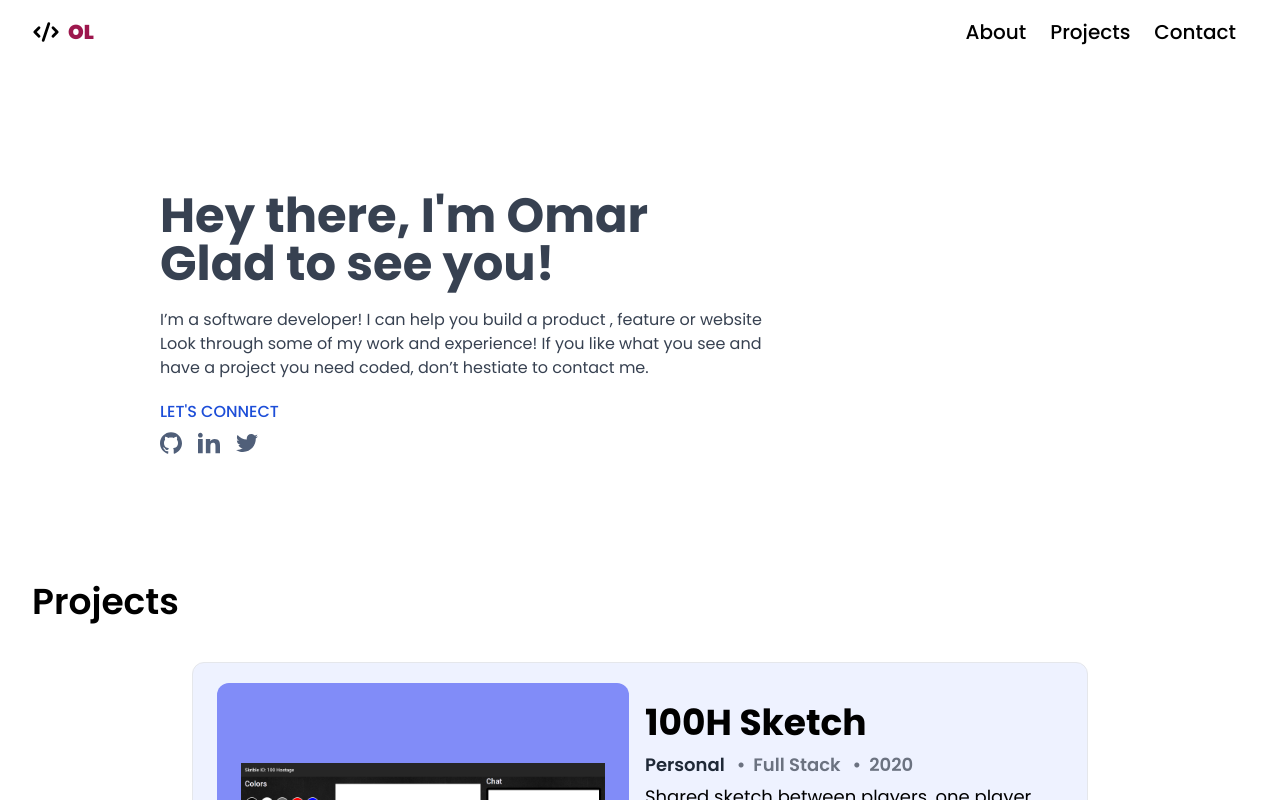
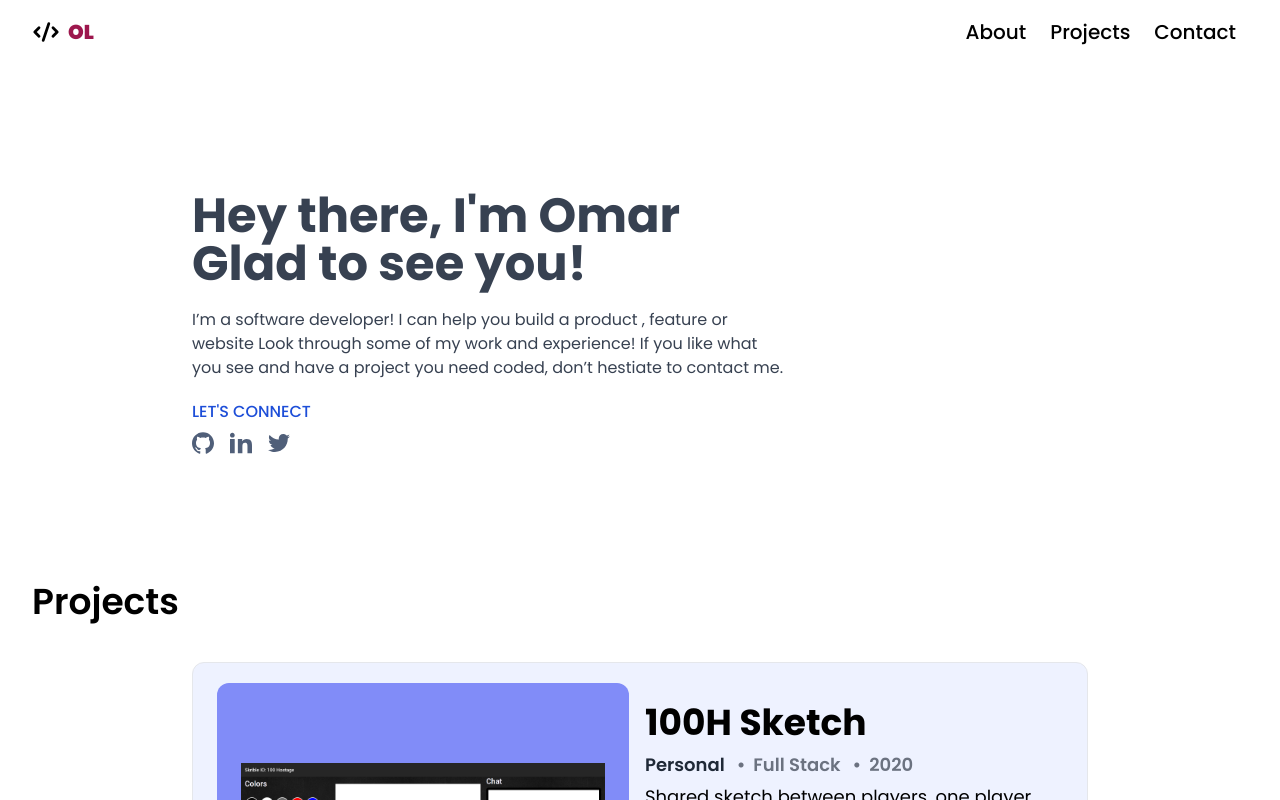
Before and after one commit to omar-labana/old-portfolio, a Vue app: page / in a window 1280 px wide. Shown: the top 800 px of the page. Built offline with nearby package versions, Linux system fonts and the light colour scheme.

Commit message:
Start extracting component classes with @apply

```diff
--- a/src/App.vue
+++ b/src/App.vue
@@ -1,5 +1,5 @@
 <template>
-  <div class="font-main">
+  <div class="layout">
     <Header />
     <Hero />
     <Projects />
@@ -15,3 +15,9 @@ import Projects from "./components/Projects.vue";
 import About from "./components/About.vue";
 import Contact from "./components/Contact.vue";
 </script>
+
+<style >
+.layout {
+  @apply max-w-7xl font-main mx-auto px-2 sm:px-6 lg:px-8;
+}
+</style>
--- a/src/components/About.vue
+++ b/src/components/About.vue
@@ -1,5 +1,5 @@
 <template>
-  <div class="max-w-7xl mx-auto px-2 sm:px-6 lg:px-8 md:flex">
+  <div class="md:flex">
     <div class="md:w-1/2">
       <h2 class="text-4xl font-bold">
         About
--- a/src/components/Header.vue
+++ b/src/components/Header.vue
@@ -1,5 +1,5 @@
 <template>
-  <nav class="max-w-7xl mx-auto px-2 sm:px-6 lg:px-8">
+  <nav>
     <div class="flex items-center justify-between h-16">
       <div class="flex items-center">
         <CodeIcon class="w-7 mr-2" />
--- a/src/components/Hero.vue
+++ b/src/components/Hero.vue
@@ -1,5 +1,5 @@
 <template>
-  <section class="max-w-7xl mx-auto px-2 sm:px-6 lg:px-40 text-gray-700 my-10 md:my-32">
+  <section class="lg:px-40 text-gray-700 my-10 md:my-32">
     <h1 class="text-5xl font-bold">
       Hey there, I'm Omar <br />
       Glad to see you!
--- a/src/components/Projects.vue
+++ b/src/components/Projects.vue
@@ -1,5 +1,5 @@
 <template>
-  <section class="max-w-7xl mx-auto px-2 sm:px-6 lg:px-8">
+  <section>
     <h2 class="text-4xl font-semibold">Projects</h2>
     <!-- Cards -->
     <div class="flex flex-col justify-items-center items-center">
```
